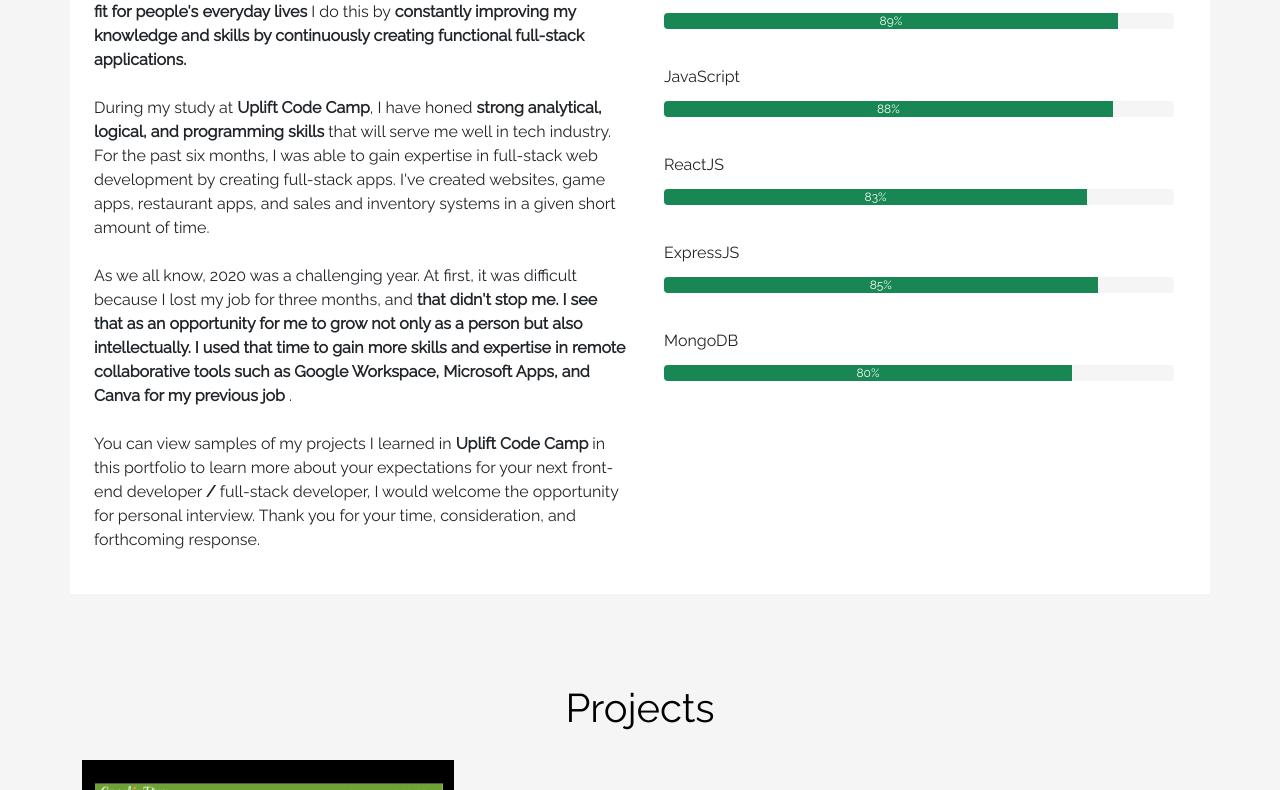
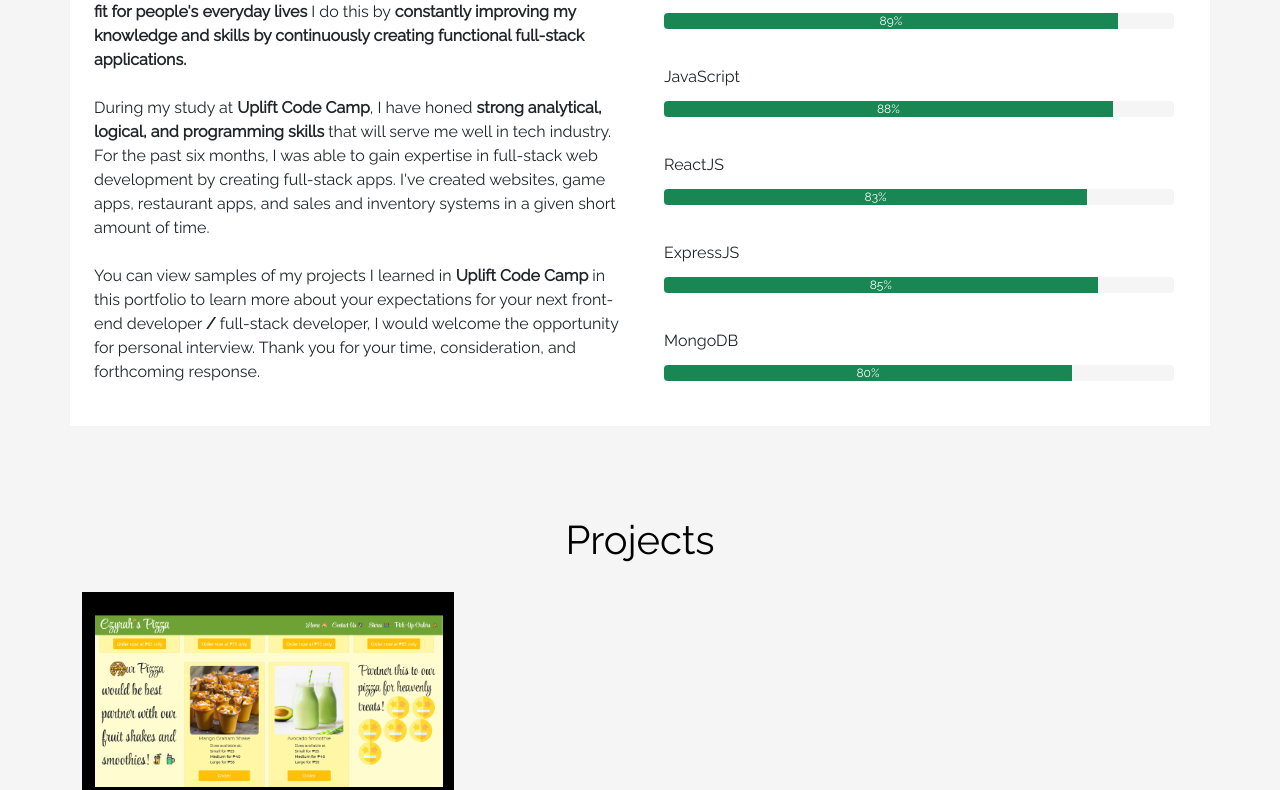
Before and after one commit to JoshuaFontiveros/joshua-fontiveros-portfolio, a React (Create React App) app: page / in a window 1280 px wide. Shown: the part 869-1659 px from the top of the page. Built offline with nearby package versions, Linux system fonts and the light colour scheme.

Commit message:
Fix: Portfolio links and about me reduced words.

```diff
--- a/src/pages/About.js
+++ b/src/pages/About.js
@@ -94,15 +94,9 @@ const About = () => {
                 time.
                 <br/>
                 <br/>
-                As we all know, 2020 was a challenging year. At first, it
-                was difficult because I lost my job for three months, and <strong>that
-                didn't stop me. I see that as an opportunity for me to grow not
-                only as a person but also intellectually. I used that time to
-                gain more skills and expertise in remote collaborative tools
-                such as Google Workspace, Microsoft Apps, and Canva for my previous job </strong>.
 
-                <br/>
-                <br/>
+
+
                 You can
                 view samples of my projects I learned in <strong>Uplift Code Camp</strong> in this portfolio
                 to learn more about your expectations for your next front-end developer <strong>/</strong> full-stack
--- a/src/pages/Projects.js
+++ b/src/pages/Projects.js
@@ -426,12 +426,9 @@ const Projects = () => {
                     Live Demo
                   </Button>
                 </a>
-                <a
-                  href="https://github.com/JoshuaFontiveros/resto-app"
-                  rel="noreferrer"
-                  target="_blank"
-                >
+                <a>
                   <Button
+                    onClick={() => alert("To be redeployed soon!")}
                     variant="outline-dark"
                     className="view-button"
                     style={{ margin: "10px 0 10px 0" }}
```
